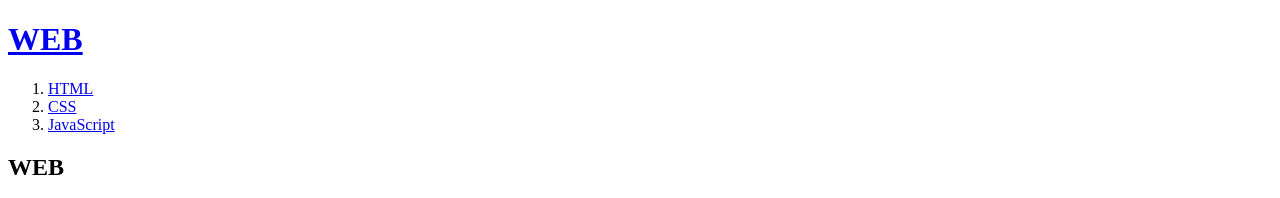
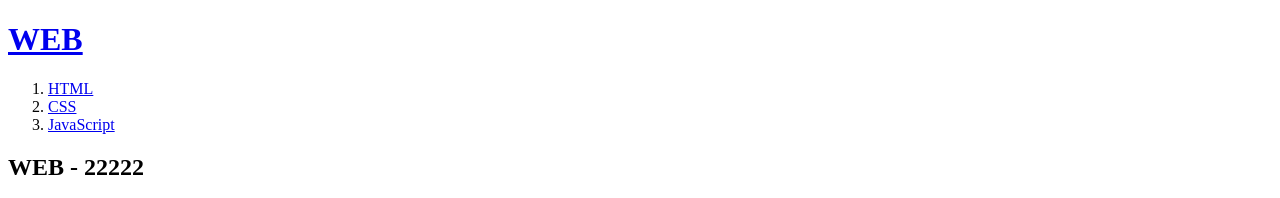
Before and after one commit to jackorsno/my-first-web-site, a plain HTML site: page index.html in a window 1280 px wide. Shown: the top 198 px of the page. Drawn offline with Linux system fonts and the light colour scheme.

Commit message:
수정 2

```diff
--- a/index.html
+++ b/index.html
@@ -11,7 +11,7 @@
     <li><a href="2.html">CSS</a></li>
     <li><a href="3.html">JavaScript</a></li>
   </ol>
-<h2>WEB</h2>
+<h2>WEB - 22222</h2>
 <p>
   The World Wide Web (WWW), commonly known as the Web, is the world's dominant software platform.[1] It is an information space where documents and other web resources can be accessed through the Internet using a web browser.[2] The Web has changed people's lives immeasurably.[3][4][5] It is the primary tool billions of people worldwide use to interact on the Internet.[6] Web resources may be any type of downloadable media. Web pages are documents interconnected by hypertext links formatted in Hypertext Markup Language (HTML). The HTML syntax displays embedded hyperlinks with URLs, which permits users to navigate to other web resources. In addition to text, web pages may contain references to images, video, audio, and software components, which are either displayed or internally executed in the user's web browser to render pages or streams of multimedia content. Web applications are web pages that function as application software.
 </p>
```
